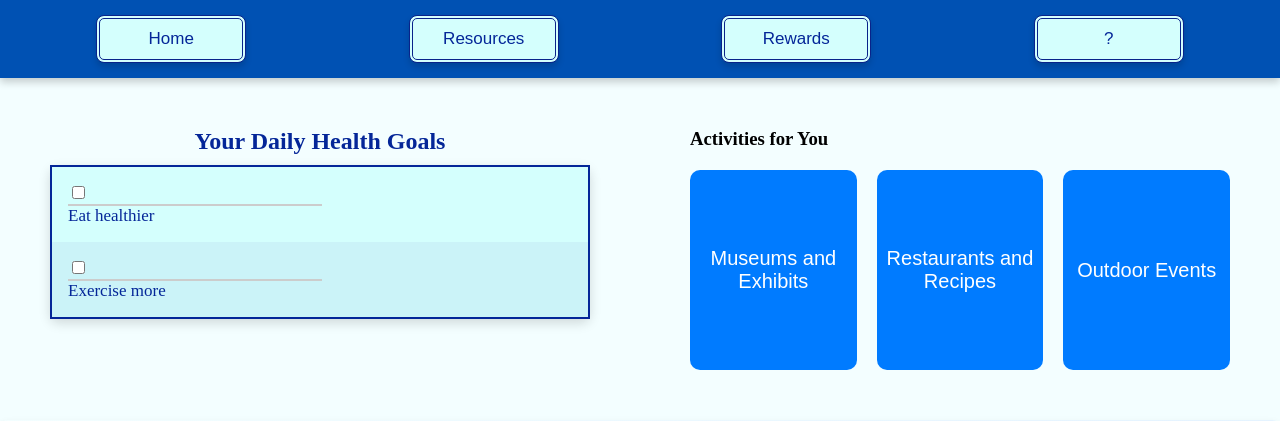
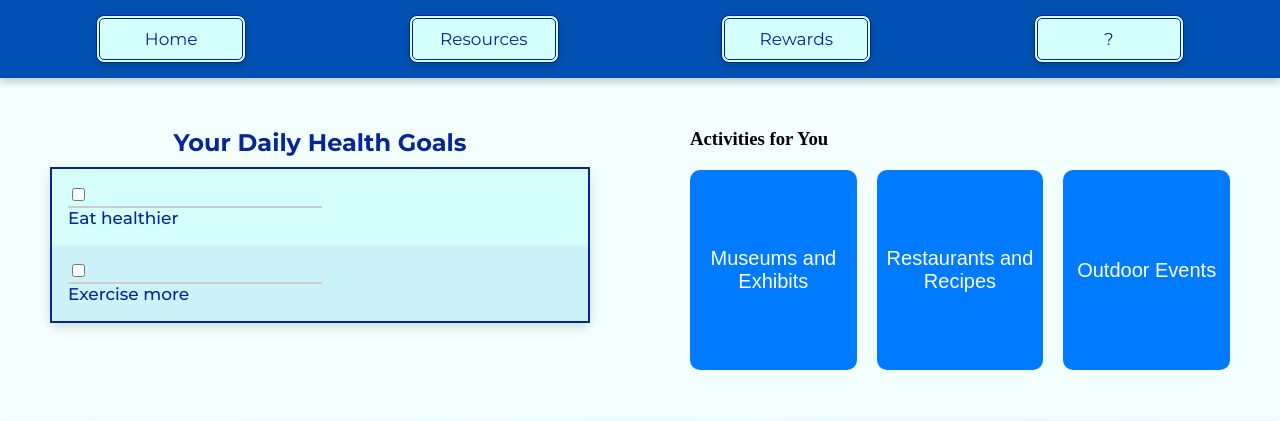
Before and after one commit to gapuzjia/2024-Big-Data-Hackathon, a Flask app: page / in a window 1280 px wide. Shown: the top 421 px of the page. Run offline with Flask 3, Linux system fonts and the light colour scheme; parts of the project's set-up code (start-up, migrations or seed data) failed here and were passed over.

Commit message:
font update

```diff
--- a/vitalwatch/static/styles.css
+++ b/vitalwatch/static/styles.css
@@ -5,7 +5,6 @@ body
     margin: 0;
     padding: 0;
 }
-
 /* Styling for the menu buttons */
 #menu_bar
 {
@@ -17,11 +16,11 @@ body
     box-shadow: 0 4px 8px rgba(0, 0, 0, 0.2); /* Shadow to lift the menu bar */
     position: relative; /* Position context for dropdown */
 }
-
 /* General button styling */
 #menu_bar button
 {
     width: 150px;
+    font-family: "Montserrat";
     background-color: #D4FFFD; /* Light blue background */
     color: #042698; /* Dark blue text */
     border: 4px double #09238a;
@@ -154,6 +153,7 @@ Enhanced style for activities and health goal tables
 /* Style for table captions */
 table caption
 {
+    font-family: "Montserrat";
     font-size: 24px;
     font-weight: bold; /* Text bold */
     color: #042698;
@@ -407,3 +407,11 @@ h3, h4
 /*
     Add colors here
 */
+#goal1_text
+{
+    font-family: "Montserrat";
+}
+#goal2_text
+{
+    font-family: "Montserrat";
+}
--- a/vitalwatch/templates/index.html
+++ b/vitalwatch/templates/index.html
@@ -5,6 +5,9 @@
     <meta name="viewport" content="width=device-width, initial-scale=1.0">
     <link rel="icon" type="image/x-icon" href="/images/favicon.ico">
     <link rel="stylesheet" href="/static/styles.css">
+    <link rel="preconnect" href="https://fonts.googleapis.com">
+    <link rel="preconnect" href="https://fonts.gstatic.com" crossorigin>
+    <link href="https://fonts.googleapis.com/css2?family=Montserrat:ital,wght@0,100..900;1,100..900&display=swap" rel="stylesheet">
 
 </head>
 <body>
@@ -39,13 +42,13 @@
                     <tr>
                         <td>
                             <input type="checkbox" id="goal1" onclick="updateProgress()">
-                            <label for="goal1">Eat healthier</label>
+                            <label for="goal1", id="goal1_text">Eat healthier</label>
                         </td>
                     </tr>
                     <tr>
                         <td>
                             <input type="checkbox" id="goal2" onclick="updateProgress()">
-                            <label for="goal2">Exercise more</label>
+                            <label for="goal2"m id="goal2_text">Exercise more</label>
                         </td>
                     </tr>
                 </table>
@@ -89,10 +92,7 @@
                     referrerpolicy="no-referrer-when-downgrade">
                     </iframe>
                 </div>
-
             </div>
-
-
         </div>
    </main>
    <script>src="script.js"</script>
```
